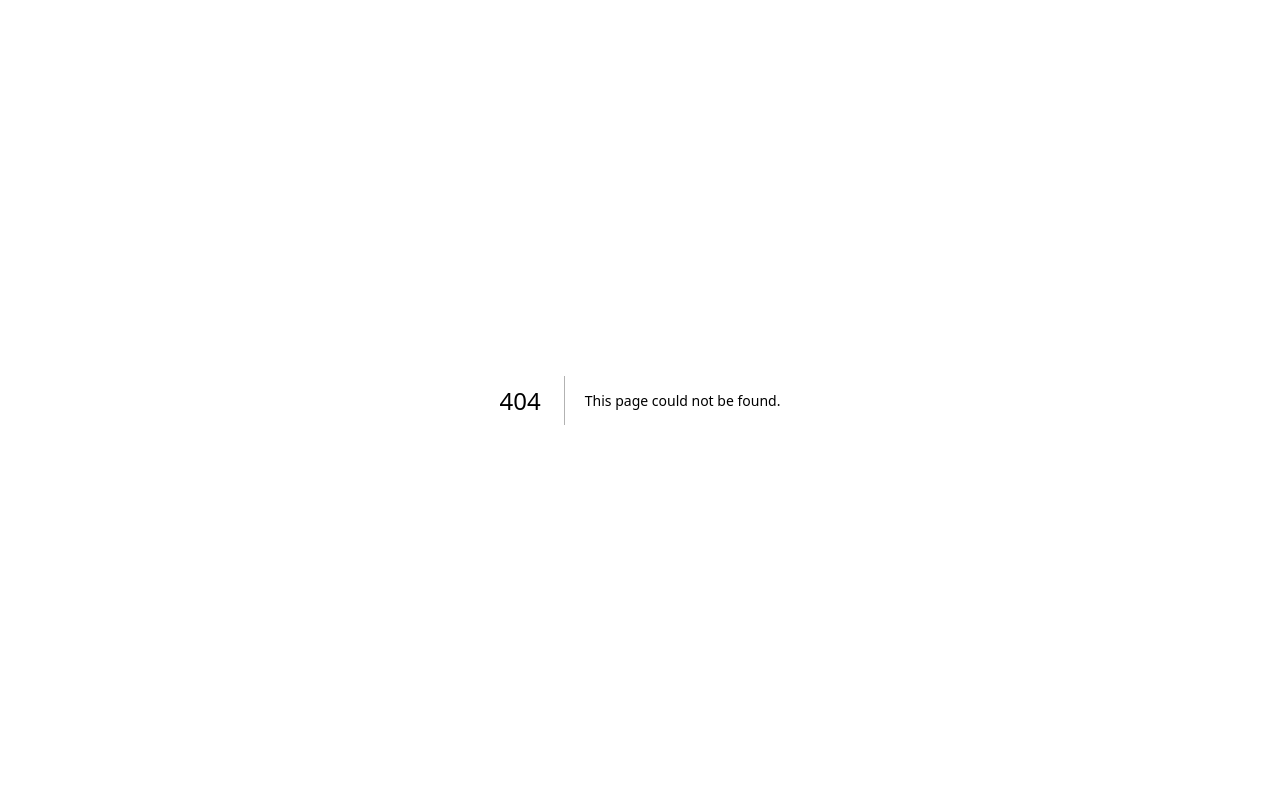
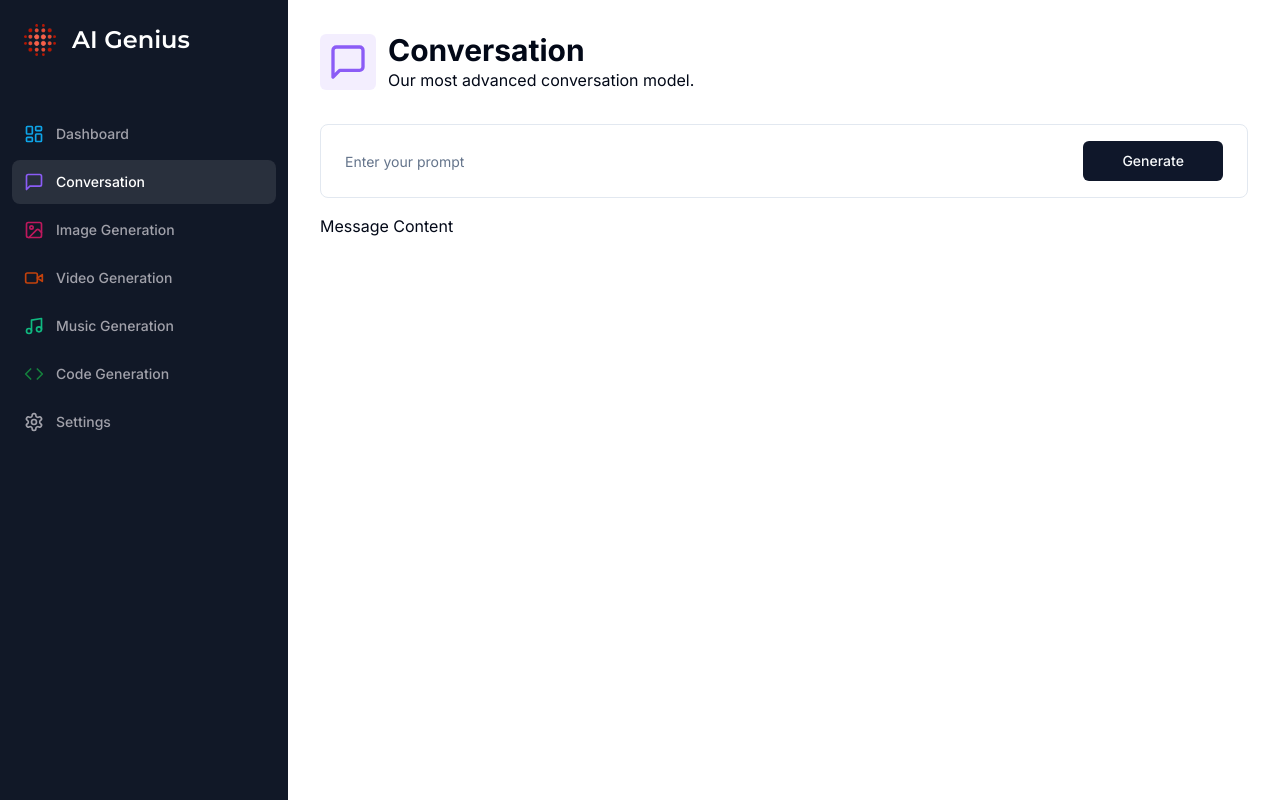
Before and after one commit to Aneeshh18/AI-GENIUS, a Next.js app in the folder ai-genius/: page /conversation in a window 1280 px wide. Before the commit this address had no page. Built offline with nearby package versions, Linux system fonts and the light colour scheme.

Commit message:
Conversation Created

```diff
--- /dev/null
+++ b/ai-genius/app/(dashboard)/(routes)/conversation/constants.tsx
@@ -0,0 +1,8 @@
+import * as z from "zod";
+
+export const formSchema = z.object({
+    prompt: z.string().min(1,{
+        message: "Prompt is required",
+
+    }),
+});
--- /dev/null
+++ b/ai-genius/app/(dashboard)/(routes)/conversation/page.tsx
@@ -0,0 +1,90 @@
+"use client";
+
+import * as z from "zod";
+import { MessageSquare } from "lucide-react";
+import { useForm } from "react-hook-form";
+import { zodResolver } from "@hookform/resolvers/zod";
+
+import  Heading  from "@/components/heading";
+import { Form, FormControl, FormField, FormItem } from "@/components/ui/form";
+import { Input } from "@/components/ui/input";
+import { Button } from "@/components/ui/button";
+
+import { formSchema } from "./constants";
+
+
+const ConversationPage = () => {
+    const form = useForm<z.infer<typeof formSchema>>({
+        resolver: zodResolver(formSchema),
+        defaultValues: {
+            prompt: ""
+        }
+    });
+
+    const isLoading = form.formState.isSubmitting;
+
+    const onSubmit = async (values: z.infer<typeof formSchema>) => {
+        console.log(values);
+    }
+
+    return(
+    <div>
+            <Heading
+        title="Conversation"
+        description="Our most advanced conversation model."
+        icon={MessageSquare}
+        iconColor="text-violet-500"
+        bgColor="bg-violet-500/10"
+    />
+      <div className="px-4 lg:px-8">
+        <div>
+      <Form {...form}>
+            <form
+              onSubmit={form.handleSubmit(onSubmit)}
+              className="rounded-lg
+              border
+              w-full
+              p-4
+              px-3
+              md:px-6
+              focus-within:shadow-sm
+              grid
+              grid-cols-12
+              gap-2
+              "
+            >
+              <FormField
+                name="prompt"
+                render={({ field }) => (
+                    <FormItem className="col-span-12 lg:col-span-10">
+                      <FormControl className="m-0 p-0">
+                        <Input
+                          className="border-0 outline-none
+                        focus-visible:ring-0
+                        focus-visible:ring-transparent"
+                          disabled={isLoading}
+                          placeholder="Enter your prompt"
+                          {...field}
+                        />
+                      </FormControl>
+                    </FormItem>
+                  )}
+              />
+              <Button
+                className="col-span-12 lg:col-span-2 w-full"
+                disabled={isLoading}
+              >
+                Generate
+              </Button>
+              </form>
+          </Form>
+          </div>
+          <div className="space-y-4 mt-4">
+             Message Content
+          </div>
+      </div>
+    </div>
+    );
+}
+
+export default ConversationPage;
--- a/ai-genius/app/(dashboard)/(routes)/dashboard/page.tsx
+++ b/ai-genius/app/(dashboard)/(routes)/dashboard/page.tsx
@@ -46,10 +46,10 @@
     <div>
       <div className="mb-8 space-y-4">
         <h2 className="text-2xl md:text-4xl font-bold text-center">
-          Explore the power of AI
+          Explore the power of AI Genius
         </h2>
         <p className="text-muted-foreground font-light text-sm md:text-lg text-center">
-          Chat with smartest AI- Experience the power of AI
+          Chat with smartest AI- Experience the power of AI Genius
         </p>
       </div>
       <div className="px-4 md:px-20 lg:px-32 space-y-4">
--- /dev/null
+++ b/ai-genius/components/heading.tsx
@@ -0,0 +1,36 @@
+import { cn } from "@/lib/utils";
+import { LucideIcon } from "lucide-react";
+
+interface HeadingProps {
+  title: string;
+  description: string;
+  icon: LucideIcon;
+  iconColor?: string;
+  bgColor?: string;
+}
+function Heading({
+  title,
+  description,
+  icon: Icon,
+  iconColor,
+  bgColor,
+}: HeadingProps) {
+  return (
+    <div
+      className="px-4 lg:px-8 flex
+    items-center gap-x-3 mb-8"
+    >
+      <div className={cn("p-2 w-fit rounded-md", bgColor)}>
+        <Icon className={cn("w-10 h-10", iconColor)} />
+      </div>
+      <div>
+        <h2 className="text-3xl font-bold">{title}</h2>
+        <p text-sm text-muted-foreground>
+          {description}
+        </p>
+      </div>
+    </div>
+  );
+}
+
+export default Heading;
--- a/ai-genius/components/sidebar.tsx
+++ b/ai-genius/components/sidebar.tsx
@@ -69,7 +69,7 @@
                         />
                     </div>
                     <h1 className={cn ("text-2xl font-bond", monsterrat.className)}>
-                        Genius
+                        AI  Genius
                     </h1>
                 </Link>
                 <div className="space-y-1">
--- /dev/null
+++ b/ai-genius/components/ui/form.tsx
@@ -0,0 +1,176 @@
+import * as React from "react"
+import * as LabelPrimitive from "@radix-ui/react-label"
+import { Slot } from "@radix-ui/react-slot"
+import {
+  Controller,
+  ControllerProps,
+  FieldPath,
+  FieldValues,
+  FormProvider,
+  useFormContext,
+} from "react-hook-form"
+
+import { cn } from "@/lib/utils"
+import { Label } from "@/components/ui/label"
+
+const Form = FormProvider
+
+type FormFieldContextValue<
+  TFieldValues extends FieldValues = FieldValues,
+  TName extends FieldPath<TFieldValues> = FieldPath<TFieldValues>
+> = {
+  name: TName
+}
+
+const FormFieldContext = React.createContext<FormFieldContextValue>(
+  {} as FormFieldContextValue
+)
+
+const FormField = <
+  TFieldValues extends FieldValues = FieldValues,
+  TName extends FieldPath<TFieldValues> = FieldPath<TFieldValues>
+>({
+  ...props
+}: ControllerProps<TFieldValues, TName>) => {
+  return (
+    <FormFieldContext.Provider value={{ name: props.name }}>
+      <Controller {...props} />
+    </FormFieldContext.Provider>
+  )
+}
+
+const useFormField = () => {
+  const fieldContext = React.useContext(FormFieldContext)
+  const itemContext = React.useContext(FormItemContext)
+  const { getFieldState, formState } = useFormContext()
+
+  const fieldState = getFieldState(fieldContext.name, formState)
+
+  if (!fieldContext) {
+    throw new Error("useFormField should be used within <FormField>")
+  }
+
+  const { id } = itemContext
+
+  return {
+    id,
+    name: fieldContext.name,
+    formItemId: `${id}-form-item`,
+    formDescriptionId: `${id}-form-item-description`,
+    formMessageId: `${id}-form-item-message`,
+    ...fieldState,
+  }
+}
+
+type FormItemContextValue = {
+  id: string
+}
+
+const FormItemContext = React.createContext<FormItemContextValue>(
+  {} as FormItemContextValue
+)
+
+const FormItem = React.forwardRef<
+  HTMLDivElement,
+  React.HTMLAttributes<HTMLDivElement>
+>(({ className, ...props }, ref) => {
+  const id = React.useId()
+
+  return (
+    <FormItemContext.Provider value={{ id }}>
+      <div ref={ref} className={cn("space-y-2", className)} {...props} />
+    </FormItemContext.Provider>
+  )
+})
+FormItem.displayName = "FormItem"
+
+const FormLabel = React.forwardRef<
+  React.ElementRef<typeof LabelPrimitive.Root>,
+  React.ComponentPropsWithoutRef<typeof LabelPrimitive.Root>
+>(({ className, ...props }, ref) => {
+  const { error, formItemId } = useFormField()
+
+  return (
+    <Label
+      ref={ref}
+      className={cn(error && "text-destructive", className)}
+      htmlFor={formItemId}
+      {...props}
+    />
+  )
+})
+FormLabel.displayName = "FormLabel"
+
+const FormControl = React.forwardRef<
+  React.ElementRef<typeof Slot>,
+  React.ComponentPropsWithoutRef<typeof Slot>
+>(({ ...props }, ref) => {
+  const { error, formItemId, formDescriptionId, formMessageId } = useFormField()
+
+  return (
+    <Slot
+      ref={ref}
+      id={formItemId}
+      aria-describedby={
+        !error
+          ? `${formDescriptionId}`
+          : `${formDescriptionId} ${formMessageId}`
+      }
+      aria-invalid={!!error}
+      {...props}
+    />
+  )
+})
+FormControl.displayName = "FormControl"
+
+const FormDescription = React.forwardRef<
+  HTMLParagraphElement,
+  React.HTMLAttributes<HTMLParagraphElement>
+>(({ className, ...props }, ref) => {
+  const { formDescriptionId } = useFormField()
+
+  return (
+    <p
+      ref={ref}
+      id={formDescriptionId}
+      className={cn("text-sm text-muted-foreground", className)}
+      {...props}
+    />
+  )
+})
+FormDescription.displayName = "FormDescription"
+
+const FormMessage = React.forwardRef<
+  HTMLParagraphElement,
+  React.HTMLAttributes<HTMLParagraphElement>
+>(({ className, children, ...props }, ref) => {
+  const { error, formMessageId } = useFormField()
+  const body = error ? String(error?.message) : children
+
+  if (!body) {
+    return null
+  }
+
+  return (
+    <p
+      ref={ref}
+      id={formMessageId}
+      className={cn("text-sm font-medium text-destructive", className)}
+      {...props}
+    >
+      {body}
+    </p>
+  )
+})
+FormMessage.displayName = "FormMessage"
+
+export {
+  useFormField,
+  Form,
+  FormItem,
+  FormLabel,
+  FormControl,
+  FormDescription,
+  FormMessage,
+  FormField,
+}
--- /dev/null
+++ b/ai-genius/components/ui/input.tsx
@@ -0,0 +1,25 @@
+import * as React from "react"
+
+import { cn } from "@/lib/utils"
+
+export interface InputProps
+  extends React.InputHTMLAttributes<HTMLInputElement> {}
+
+const Input = React.forwardRef<HTMLInputElement, InputProps>(
+  ({ className, type, ...props }, ref) => {
+    return (
+      <input
+        type={type}
+        className={cn(
+          "flex h-10 w-full rounded-md border border-input bg-background px-3 py-2 text-sm ring-offset-background file:border-0 file:bg-transparent file:text-sm file:font-medium placeholder:text-muted-foreground focus-visible:outline-none focus-visible:ring-2 focus-visible:ring-ring focus-visible:ring-offset-2 disabled:cursor-not-allowed disabled:opacity-50",
+          className
+        )}
+        ref={ref}
+        {...props}
+      />
+    )
+  }
+)
+Input.displayName = "Input"
+
+export { Input }
--- /dev/null
+++ b/ai-genius/components/ui/label.tsx
@@ -0,0 +1,26 @@
+"use client"
+
+import * as React from "react"
+import * as LabelPrimitive from "@radix-ui/react-label"
+import { cva, type VariantProps } from "class-variance-authority"
+
+import { cn } from "@/lib/utils"
+
+const labelVariants = cva(
+  "text-sm font-medium leading-none peer-disabled:cursor-not-allowed peer-disabled:opacity-70"
+)
+
+const Label = React.forwardRef<
+  React.ElementRef<typeof LabelPrimitive.Root>,
+  React.ComponentPropsWithoutRef<typeof LabelPrimitive.Root> &
+    VariantProps<typeof labelVariants>
+>(({ className, ...props }, ref) => (
+  <LabelPrimitive.Root
+    ref={ref}
+    className={cn(labelVariants(), className)}
+    {...props}
+  />
+))
+Label.displayName = LabelPrimitive.Root.displayName
+
+export { Label }
--- a/ai-genius/package.json
+++ b/ai-genius/package.json
@@ -10,7 +10,9 @@
   },
   "dependencies": {
     "@clerk/nextjs": "^4.29.8",
+    "@hookform/resolvers": "^3.3.4",
     "@radix-ui/react-dialog": "^1.0.5",
+    "@radix-ui/react-label": "^2.0.2",
     "@radix-ui/react-slot": "^1.0.2",
     "class-variance-authority": "^0.7.0",
     "clsx": "^2.1.0",
@@ -18,8 +20,10 @@
     "next": "14.1.0",
     "react": "^18",
     "react-dom": "^18",
+    "react-hook-form": "^7.51.0",
     "tailwind-merge": "^2.2.1",
-    "tailwindcss-animate": "^1.0.7"
+    "tailwindcss-animate": "^1.0.7",
+    "zod": "^3.22.4"
   },
   "devDependencies": {
     "@types/node": "^20",
```
Also changed, not shown: 1 other file (tests, documents, lock files or other folders).
